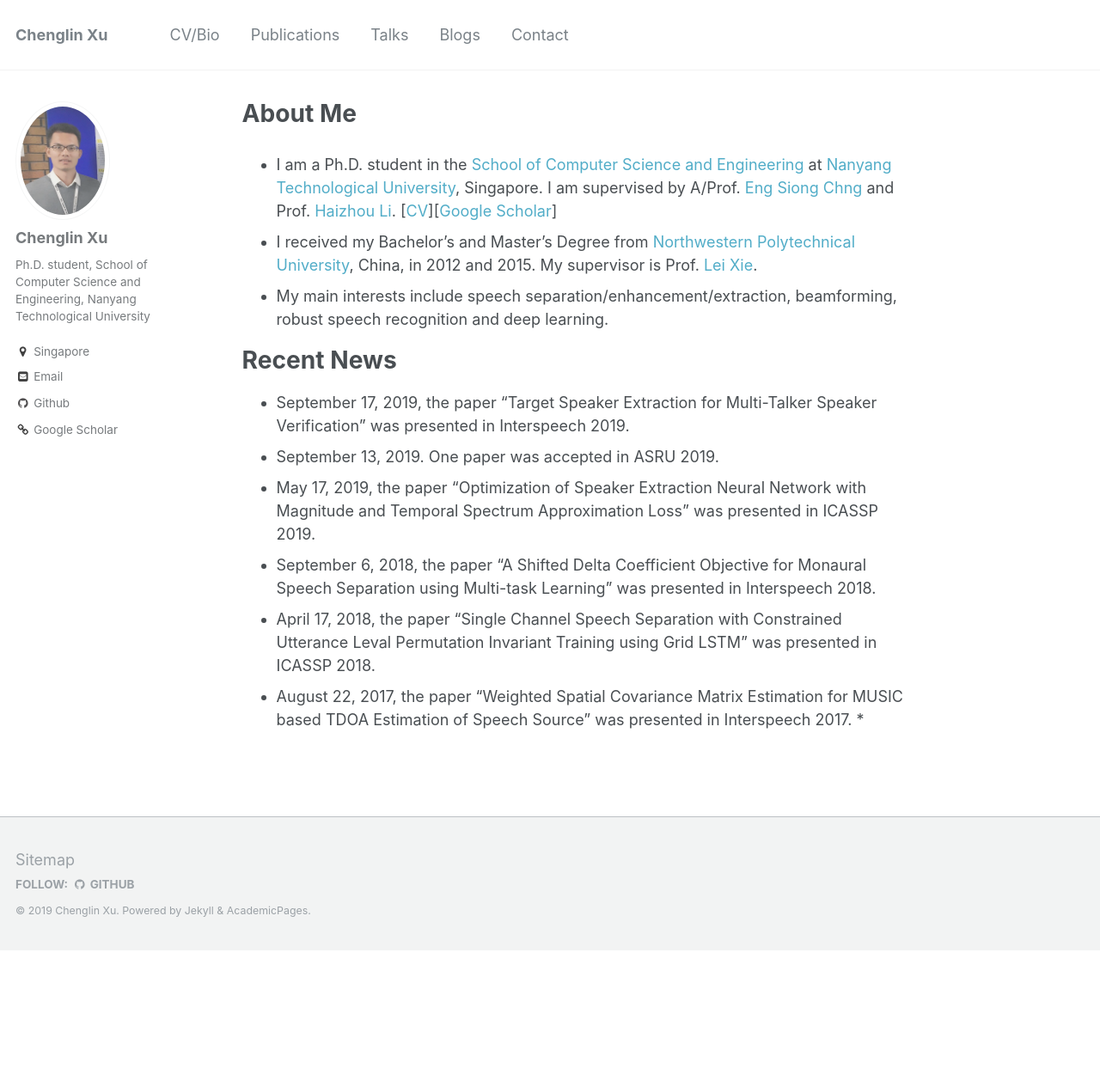
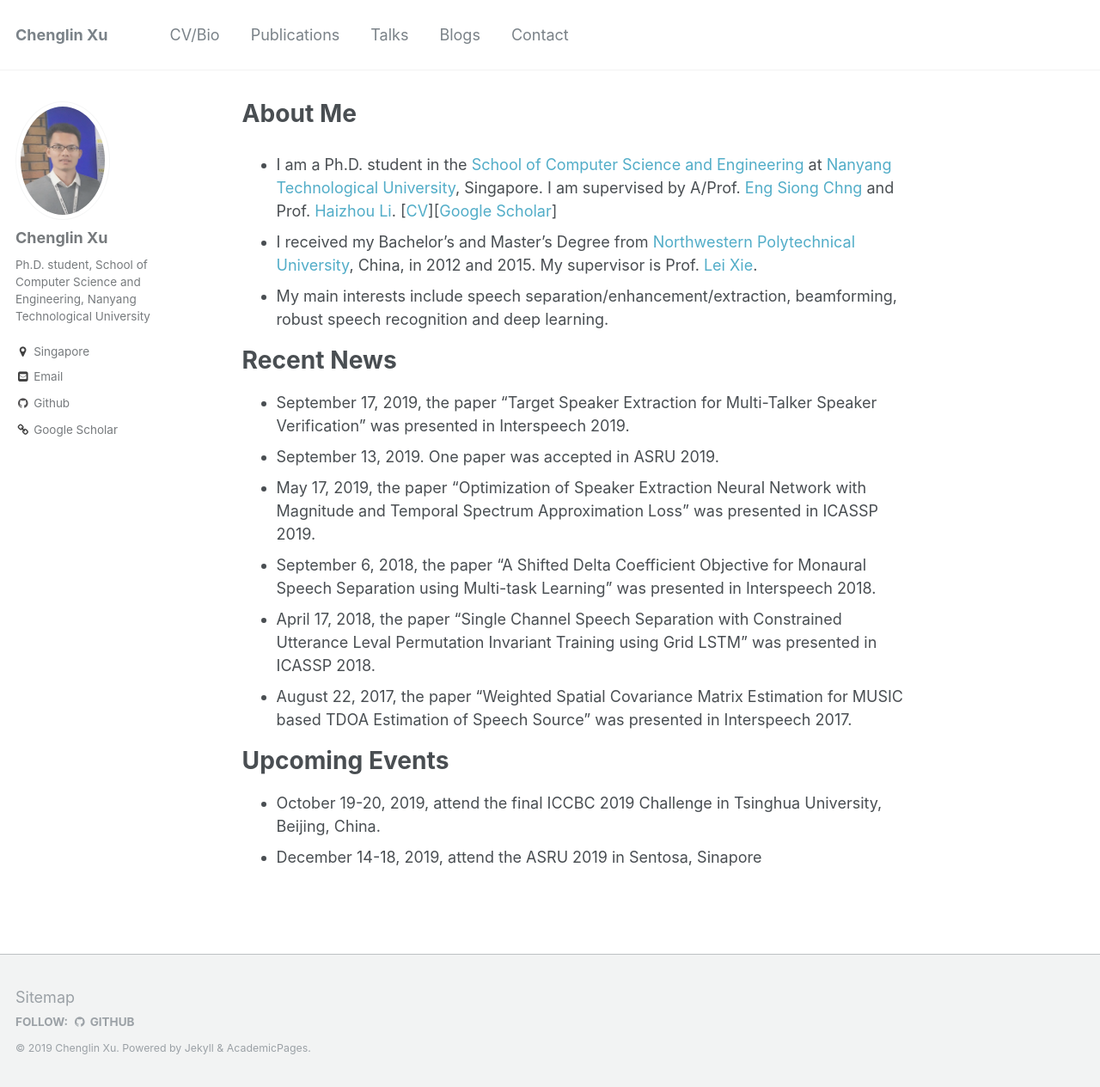
Before and after one commit to ellenrw/xuchenglin28.github.io, a Jekyll site: the page built from _pages/about.md, in a window 1280 px wide and 1265 px high. Shown: the whole window at 86% size. Built offline with Jekyll 4.4.1, drawn with Linux system fonts in a browser that asks for light colours.

Commit message:
update upcoming events

```diff
--- a/_pages/about.md
+++ b/_pages/about.md
@@ -20,4 +20,7 @@ redirect_from:
 * September 6, 2018, the paper "A Shifted Delta Coefficient Objective for Monaural Speech Separation using Multi-task Learning" was presented in Interspeech 2018.
 * April 17, 2018, the paper "Single Channel Speech Separation with Constrained Utterance Leval Permutation Invariant Training using Grid LSTM" was presented in ICASSP 2018.
 * August 22, 2017, the paper "Weighted Spatial Covariance Matrix Estimation for MUSIC based TDOA Estimation of Speech Source" was presented in Interspeech 2017.
-*
+
+# Upcoming Events
+* October 19-20, 2019, attend the final ICCBC 2019 Challenge in Tsinghua University, Beijing, China.
+* December 14-18, 2019, attend the ASRU 2019 in Sentosa, Sinapore
```
Also changed, not shown: _pages/publications.md (+1 -1 lines).
